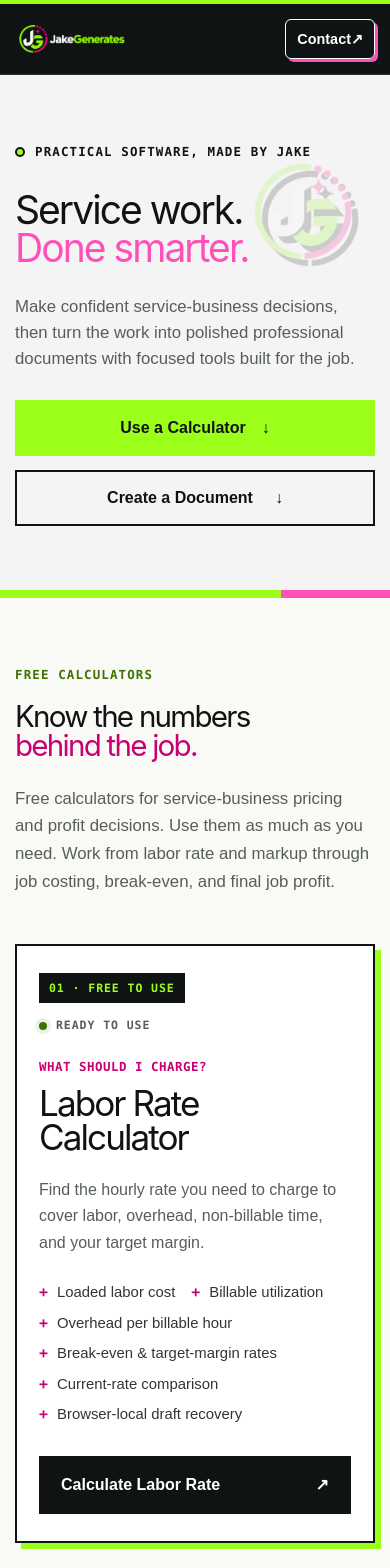
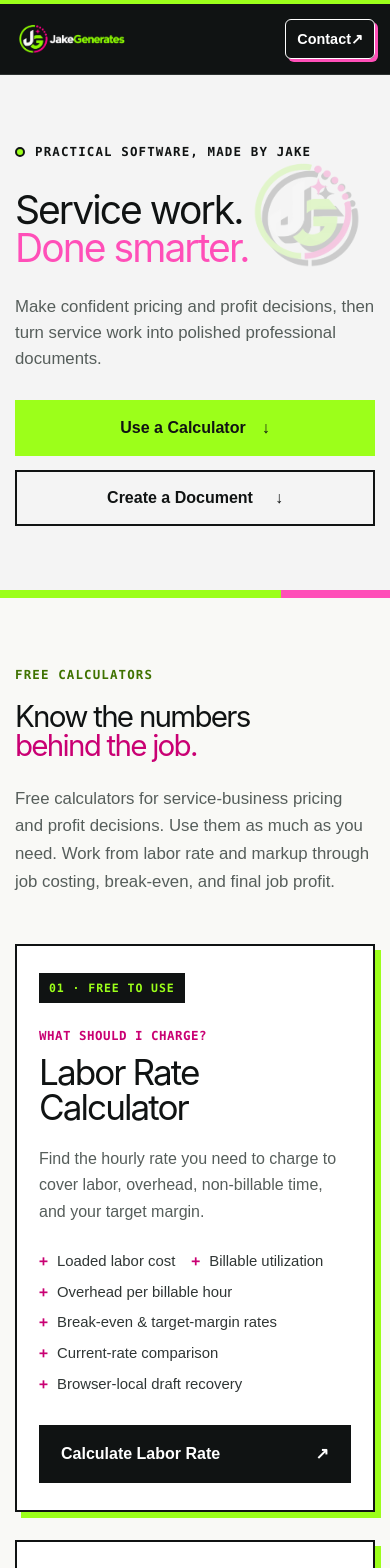
Before and after one commit to jakevans90/jakegenerates, a Next.js app: page / in a window 390 px wide. Shown: the top 1568 px of the page. Built offline with nearby package versions, Linux system fonts and the light colour scheme; no server answers.

Commit message:
Polish main site content and mobile layout

```diff
--- a/src/app/about/page.tsx
+++ b/src/app/about/page.tsx
@@ -1,4 +1,4 @@
 import type { Metadata } from "next";
 import { InfoPage } from "@/components/site-shell";
 export const metadata: Metadata = { title: "About" };
-export default function AboutPage() { return <InfoPage eyebrow="About" title="Useful software, without the extra noise."><p className="lead">JakeGenerates is a growing collection of small, focused tools built to take repetitive work off your plate.</p><section className="info-card"><h2>Why it exists</h2><p>Repetitive work has a way of stealing time in small pieces. These tools turn repeatable tasks into clear, dependable workflows so you can spend less time rebuilding the same thing and more time on the work that needs your judgment.</p></section><section className="info-card"><h2>How tools get built</h2><p>Each tool starts with a real task and a simple test: can this save someone meaningful time every week? The result should be easy to understand, quick to use, and focused on one job it can do well.</p></section><section className="info-card"><h2>Who is behind it</h2><p>JakeGenerates is built by Jake, the same practical problem-solver behind JakeTroubleshoots. The sites share a direct, no-nonsense approach, while JakeGenerates is dedicated to software and workflow tools for a broader range of everyday work.</p></section></InfoPage>; }
+export default function AboutPage() { return <InfoPage eyebrow="About" title="Useful software, without the extra noise."><p className="lead">JakeGenerates is a growing collection of focused calculators and document tools built for service businesses.</p><section className="info-card"><h2>Why it exists</h2><p>Repetitive work has a way of stealing time in small pieces. These tools turn repeatable tasks into clear, dependable workflows so you can spend less time rebuilding the same thing and more time on the work that needs your judgment.</p></section><section className="info-card"><h2>How tools get built</h2><p>Each tool starts with a real task and a simple test: can this save someone meaningful time every week? The result should be easy to understand, quick to use, and focused on one job it can do well.</p></section><section className="info-card"><h2>Who is behind it</h2><p>JakeGenerates is built by Jake, the same practical problem-solver behind JakeTroubleshoots. The sites share a direct, no-nonsense approach, while JakeGenerates focuses on pricing, profitability, and professional service workflows.</p></section></InfoPage>; }
--- a/src/app/globals.css
+++ b/src/app/globals.css
@@ -41,7 +41,7 @@ a:focus-visible { outline: 3px solid var(--pink); outline-offset: 4px; }
 .eyebrow { display: flex; align-items: center; gap: 10px; margin-bottom: 30px; }
 .eyebrow span { width: 10px; height: 10px; background: var(--green); border: 2px solid var(--ink); border-radius: 50%; }
 .hero h1 { font-family: var(--font-geist-sans); font-size: clamp(4rem, 8vw, 7rem); line-height: .9; letter-spacing: -.07em; margin: 0; max-width: 900px; }
-.hero h1 em, .coming-soon h2 em { color: var(--pink); font-style: normal; }
+.hero h1 em { color: var(--pink); font-style: normal; }
 .hero-copy { max-width: 650px; color: var(--muted); font-size: 1.2rem; line-height: 1.6; margin: 34px 0 28px; }
 .hero-actions { display: flex; flex-wrap: wrap; gap: 14px; }
 .hero-button { min-width: 205px; }
@@ -55,7 +55,7 @@ a:focus-visible { outline: 3px solid var(--pink); outline-offset: 4px; }
 .section-heading { display: flex; justify-content: space-between; align-items: end; gap: 50px; margin-bottom: 48px; }
 .kicker { color: var(--green-deep); margin: 0 0 18px; }
 .tools-section .kicker { color: var(--green); }
-.section-heading h2, .coming-soon h2 { font-family: var(--font-geist-sans); font-size: clamp(2.5rem, 5vw, 4.3rem); line-height: .98; letter-spacing: -.06em; margin: 0; }
+.section-heading h2 { font-family: var(--font-geist-sans); font-size: clamp(2.5rem, 5vw, 4.3rem); line-height: .98; letter-spacing: -.06em; margin: 0; }
 .section-heading > p { max-width: 430px; color: #b8c0bd; line-height: 1.65; margin: 0; }
 .workflow-block { margin: 0 0 42px; padding: 22px 24px; border: 1px solid #3b4240; background: #141817; }
 .workflow-label { margin: 0 0 14px; color: #aeb7b3; font-family: var(--font-geist-mono); font-size: .7rem; font-weight: 700; letter-spacing: .08em; text-transform: uppercase; }
@@ -97,8 +97,6 @@ a:focus-visible { outline: 3px solid var(--pink); outline-offset: 4px; }
 .calculator-list > :nth-child(5):last-child { grid-column: 4 / span 2; }
 .calculator-meta { display: flex; align-items: center; justify-content: space-between; gap: 20px; margin-bottom: 30px; font-family: var(--font-geist-mono); text-transform: uppercase; letter-spacing: .08em; font-size: .72rem; font-weight: 800; }
 .calculator-meta > span:first-child { padding: 7px 10px; background: var(--ink); color: var(--green); }
-.calculator-status { display: inline-flex; align-items: center; gap: 9px; color: var(--muted); }
-.calculator-status > span { width: 8px; height: 8px; border-radius: 50%; background: var(--green-deep); box-shadow: 0 0 0 4px #3f720018; }
 .calculator-question { margin: 0 0 10px; color: var(--pink-deep); font-family: var(--font-geist-mono); font-size: .78rem; font-weight: 800; letter-spacing: .04em; text-transform: uppercase; }
 .calculator-card h3 { font-family: var(--font-geist-sans); font-size: clamp(2rem, 3vw, 2.8rem); line-height: .98; letter-spacing: -.055em; margin: 0 0 22px; text-wrap: balance; }
 .calculator-lead { max-width: 760px; color: var(--muted); font-size: 1.05rem; line-height: 1.65; margin: 0; }
@@ -107,9 +105,6 @@ a:focus-visible { outline: 3px solid var(--pink); outline-offset: 4px; }
 .calculator-features li::before { content: "+"; position: absolute; left: 0; color: var(--pink-deep); font-family: var(--font-geist-mono); font-weight: 900; }
 .calculator-button { min-height: 58px; display: inline-flex; align-items: center; justify-content: space-between; gap: 20px; margin-top: auto; padding: 0 20px; border: 2px solid var(--ink); background: var(--ink); color: white; font-weight: 900; transition: background var(--transition), color var(--transition); }
 .calculator-button:hover { background: var(--pink); color: var(--ink); }
-.coming-soon { padding-block: 90px 105px; }
-.coming-grid { display: grid; grid-template-columns: 1.15fr .85fr; gap: 90px; align-items: end; }
-.coming-grid > p { color: var(--muted); font-size: 1.1rem; line-height: 1.7; max-width: 490px; margin: 0; }
 .site-footer { background: var(--ink); color: #ccd2cf; border-top: 4px solid var(--green); }
 .footer-top { min-height: 190px; padding-block: 45px; display: flex; align-items: center; justify-content: space-between; gap: 40px; }
 .footer-logo { height: 56px; } .footer-top p { margin: 12px 0 0; }
@@ -123,9 +118,9 @@ a:focus-visible { outline: 3px solid var(--pink); outline-offset: 4px; }
 .legal-date { display: inline-block; margin: 0 0 26px; padding: 7px 10px; border: 1px solid var(--border); border-radius: var(--radius-sm); background: var(--surface-soft); font-family: var(--font-geist-mono); color: var(--muted); font-size: .75rem; font-weight: 700; text-transform: uppercase; letter-spacing: .04em; }
 .info-card { margin-top: 16px; padding: 27px 28px; border: 1px solid var(--border); border-left: 4px solid var(--green); border-radius: 0 var(--radius-md) var(--radius-md) 0; background: var(--surface); box-shadow: var(--shadow-sm); }
 .info-card p:last-child { margin-bottom: 0; }
-.contact-card { padding: 34px; border: 2px solid var(--ink); border-radius: var(--radius-md); background: var(--surface); box-shadow: 9px 9px 0 var(--pink); }
+.contact-card { min-width: 0; padding: 34px; border: 2px solid var(--ink); border-radius: var(--radius-md); background: var(--surface); box-shadow: 9px 9px 0 var(--pink); }
 .contact-card h2 { font-family: var(--font-geist-sans); font-size: clamp(1.8rem, 4vw, 2.7rem); letter-spacing: -.045em; }
-.email-button { display: inline-flex; align-items: center; gap: 18px; margin-top: 12px; padding: 15px 18px; border: 1px solid var(--ink); border-radius: var(--radius-sm); background: var(--ink); color: white !important; text-decoration: none !important; transition: color var(--transition), border-color var(--transition); }
+.email-button { max-width: 100%; display: inline-flex; align-items: center; gap: 18px; margin-top: 12px; padding: 15px 18px; border: 1px solid var(--ink); border-radius: var(--radius-sm); background: var(--ink); color: white !important; overflow-wrap: anywhere; text-decoration: none !important; transition: color var(--transition), border-color var(--transition); }
 .email-button:hover { color: var(--green) !important; border-color: var(--green); }
 .fine-print { margin: 16px 0 0; font-family: var(--font-geist-mono); font-size: .72rem; }
 
@@ -137,7 +132,6 @@ a:focus-visible { outline: 3px solid var(--pink); outline-offset: 4px; }
   .tool-card { min-height: 0; }
   .calculator-list { grid-template-columns: 1fr; }
   .calculator-card, .calculator-list > :only-child, .calculator-list > :nth-child(4):nth-last-child(2), .calculator-list > :nth-child(5):last-child { grid-column: auto; }
-  .coming-grid { grid-template-columns: 1fr; gap: 35px; }
 }
 @media (max-width: 1100px) and (min-width: 851px) {
   .workflow { grid-template-columns: repeat(3, minmax(0, 1fr)); row-gap: 16px; }
@@ -165,7 +159,7 @@ a:focus-visible { outline: 3px solid var(--pink); outline-offset: 4px; }
   .hero-copy { font-size: 1.05rem; line-height: 1.55; margin-top: 26px; }
   .hero-button { width: 100%; }
   .hero-actions { width: 100%; }
-  .section-heading h2, .coming-soon h2 { font-size: clamp(1.85rem, 7.5vw, 2.25rem); overflow-wrap: anywhere; }
+  .section-heading h2 { font-size: clamp(1.85rem, 7.5vw, 2.25rem); overflow-wrap: anywhere; }
   .section-heading { align-items: start; flex-direction: column; gap: 25px; }
   .calculator-heading { align-items: start; flex-direction: column; gap: 25px; }
   .calculator-heading h2 { font-size: clamp(1.85rem, 7.5vw, 2.25rem); overflow-wrap: anywhere; }
@@ -185,11 +179,12 @@ a:focus-visible { outline: 3px solid var(--pink); outline-offset: 4px; }
   .tool-card-top { margin-bottom: 22px; }
   .tool-content h3 { font-size: clamp(1.7rem, 7.2vw, 2rem); overflow-wrap: anywhere; }
   .primary-button { width: 100%; }
-  .tools-section { padding-block: 70px 85px; } .calculators-section { padding-block: 76px 84px; } .coming-soon { padding-block: 85px 95px; }
+  .tools-section { padding-block: 70px 85px; } .calculators-section { padding-block: 76px 84px; }
   .footer-top { align-items: start; flex-direction: column; } .site-footer nav { gap: 18px; flex-wrap: wrap; }
   .footer-bottom { align-items: start; flex-direction: column; justify-content: center; gap: 7px; }
   .info-page { padding-block: 70px 90px; }
   .info-page h1 { margin-bottom: 38px; }
   .info-card, .contact-card { padding: 23px 20px; }
+  .contact-card { box-shadow: 5px 5px 0 var(--pink); }
 }
 @media (prefers-reduced-motion: reduce) { html { scroll-behavior: auto; } *, *::before, *::after { transition: none !important; } }
--- a/src/app/page.tsx
+++ b/src/app/page.tsx
@@ -38,7 +38,7 @@ const calculators = [
     id: "job-cost-estimator",
     name: "Job Cost Estimator",
     description: "Estimate your true job cost, recommended selling price, gross profit, and margin before you quote the work.",
-    features: ["Labor cost & sell rate", "Multiple parts & materials", "Travel, subs, equipment & fees", "Fixed or percentage overhead", "Target-margin or markup pricing", "Proposed-quote comparison", "Browser-local draft recovery"],
+    features: ["Labor cost & sell rate", "Multiple parts & materials", "Other job costs & overhead", "Margin or markup pricing", "Quote comparison & local draft recovery"],
     cta: "Estimate Job Cost",
     url: "https://job-cost.jakegenerates.com/",
   },
@@ -70,7 +70,7 @@ export default function Home() {
       <div className="hero-content">
         <div className="eyebrow"><span aria-hidden="true" /> Practical software, made by Jake</div>
         <h1>Service work.<br /><em>Done smarter.</em></h1>
-        <p className="hero-copy">Make confident service-business decisions, then turn the work into polished professional documents with focused tools built for the job.</p>
+        <p className="hero-copy">Make confident pricing and profit decisions, then turn service work into polished professional documents.</p>
         <div className="hero-actions">
           <a className="primary-button hero-button" href="#tools">Use a Calculator <span aria-hidden="true">↓</span></a>
           <a className="secondary-button hero-button" href="#generators">Create a Document <span aria-hidden="true">↓</span></a>
@@ -86,7 +86,7 @@ export default function Home() {
       </div>
       <div className="calculator-list">
         {calculators.map((calculator) => <article className="calculator-card" id={calculator.id} key={calculator.id}>
-          <div className="calculator-meta"><span>{calculator.number} · Free to use</span><span className="calculator-status"><span aria-hidden="true" /> Ready to use</span></div>
+          <div className="calculator-meta"><span>{calculator.number} · Free to use</span></div>
           <p className="calculator-question">{calculator.question}</p>
           <h3>{calculator.name}</h3>
           <p className="calculator-lead">{calculator.description}</p>
@@ -115,6 +115,5 @@ export default function Home() {
       </div>
     </div></section>
 
-    <section className="coming-soon shell"><p className="kicker">On the workbench</p><div className="coming-grid"><h2>More useful tools,<br /><em>when they&apos;re ready.</em></h2><p>We&apos;re building a small, thoughtful collection—not a crowded toolbox. New tools will earn their place by saving time on real work.</p></div></section>
   </main><SiteFooter /></>;
 }
```
